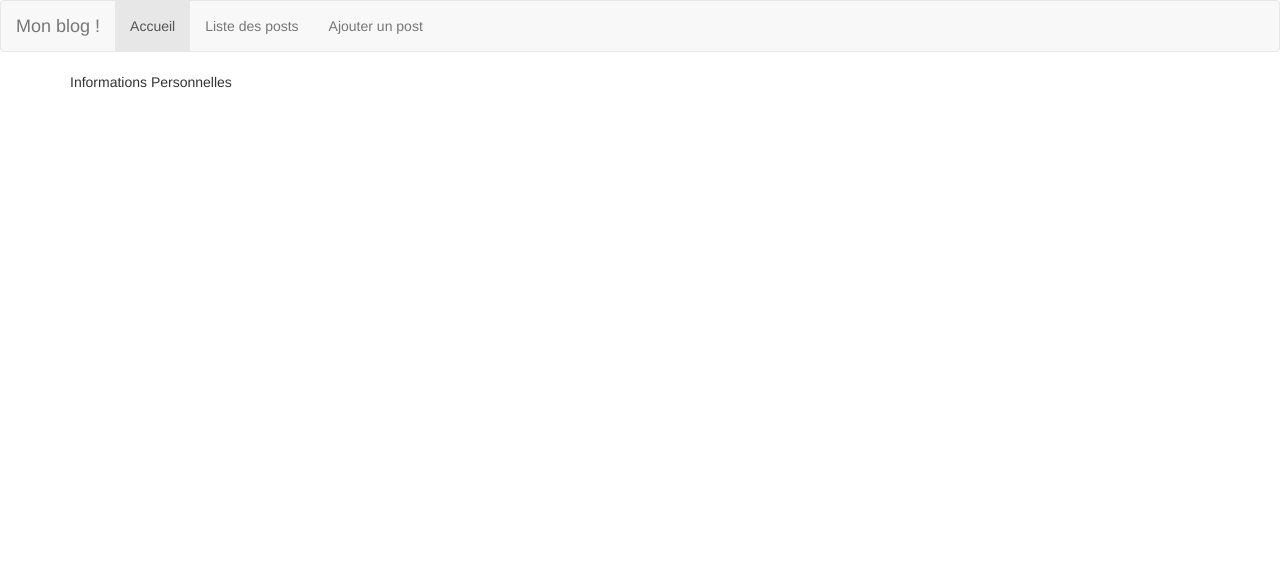
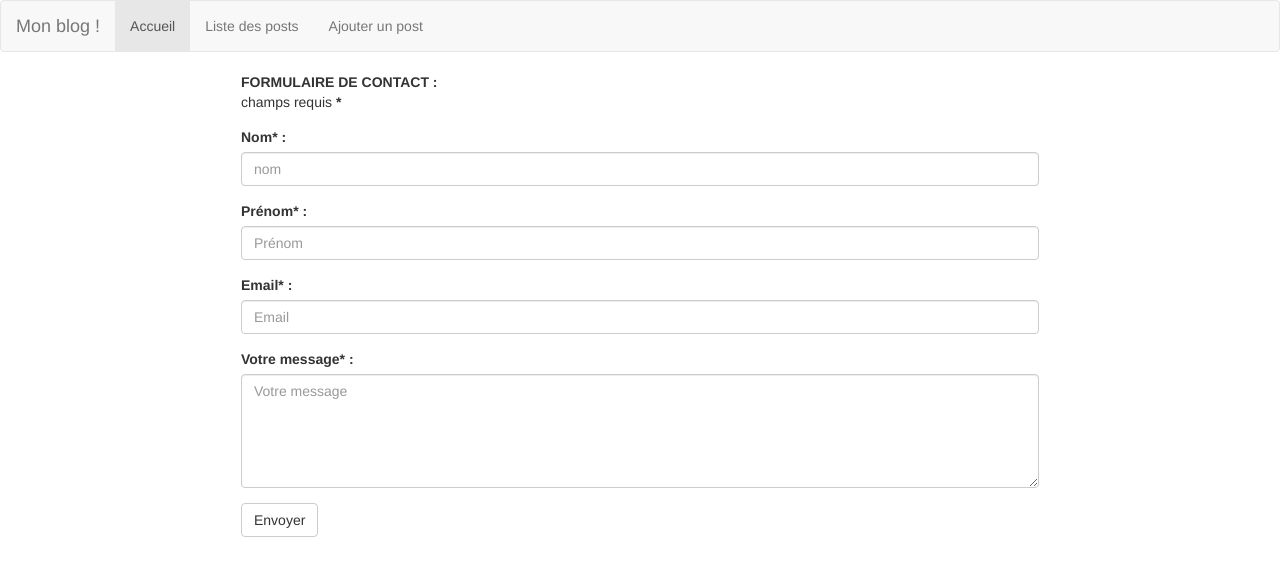
Before and after one commit to saysa/BlogPost, a PHP site: page /BlogPost/ in a window 1280 px wide. Shown: the top 576 px of the page. Run offline with PHP 8.4, Linux system fonts and the light colour scheme; some libraries are stand-ins or nearby versions.

Commit message:
add contact form in home page

```diff
--- a/controller/HomeController.php
+++ b/controller/HomeController.php
@@ -15,4 +15,12 @@
     {
         $this->generateView('home');
     }
+
+    public function contact()
+    {
+		$name       = $this->_request->getParameter("name");
+		$first_name = $this->_request->getParameter("first_name");
+		$email      = $this->_request->getParameter("email");
+		$message    = $this->_request->getParameter("message");
+    }
 }
--- a/framework/Router.php
+++ b/framework/Router.php
@@ -3,9 +3,6 @@
 
 require_once('Request.php');
 use \OC\BlogPost\Framework\Request;
-
-// require('controller/PostController.php');
-// use \OC\BlogPost\Controller\PostController;
 
 require_once('View.php');
 use \OC\BlogPost\Framework\View;
--- a/view/homeView.twig
+++ b/view/homeView.twig
@@ -5,5 +5,31 @@
 {% endblock %}
 
 {% block content %}
-    <div>Informations Personnelles</div>
+     <form action="index.php/home/contact" method="post">
+     	<div class="form-group">
+     	  	<div class="legend">
+     	  		<strong>FORMULAIRE DE CONTACT :</strong><br>
+     	  		<span>champs requis <strong>*</strong></span>
+     	  	</div>
+     	</div>
+      	<div class="form-group">
+        	<label for="name">Nom<strong>*</strong> :</label>
+        	<input type="text" class="form-control" name="name" id="name" placeholder="nom" required>
+      	</div>
+      	<div class="form-group">
+        	<label for="first-name">Prénom<strong>*</strong> :</label>
+        	<input type="text" class="form-control" name="first_name" id="first-name" placeholder="Prénom" required>
+      	</div>
+      	<div class="form-group">
+        	<label for="email">Email<strong>*</strong> :</label>
+        	<input type="email" class="form-control" name="email"  id="email" placeholder="Email" required>
+      	</div>
+      	<div class="form-group">
+      		<label for="message">Votre message<strong>*</strong> :</label>
+      		<textarea class="form-control resizable" rows="5" name="message" id="message" placeholder="Votre message" required></textarea>
+      	</div>
+      	<div class="form-group">
+      		<button type="submit" class="btn btn-default">Envoyer</button>
+      	</div>
+    </form>
 {% endblock %}
```
